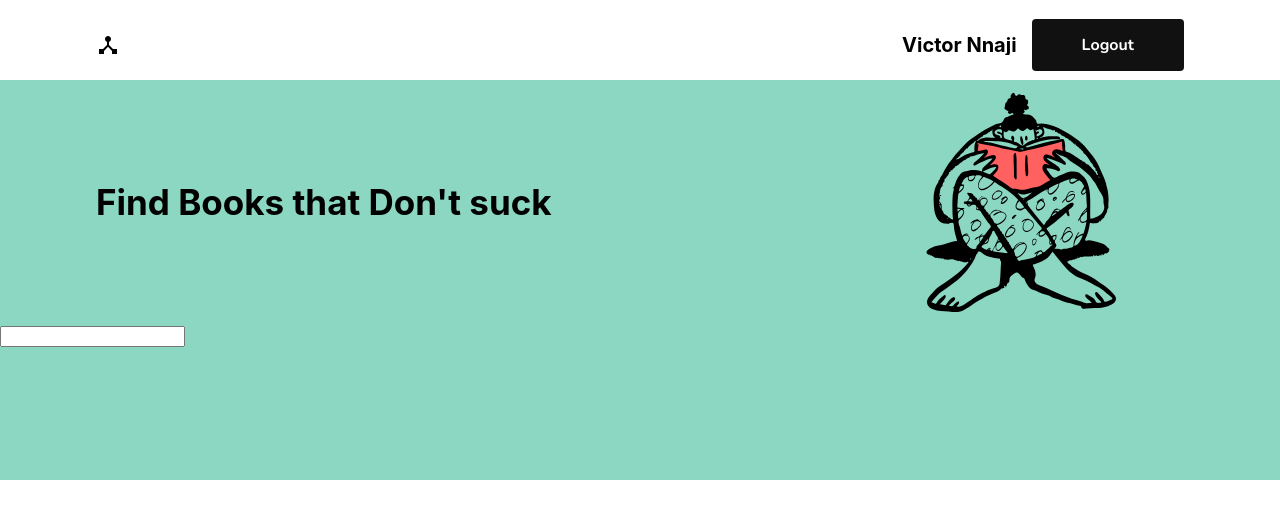
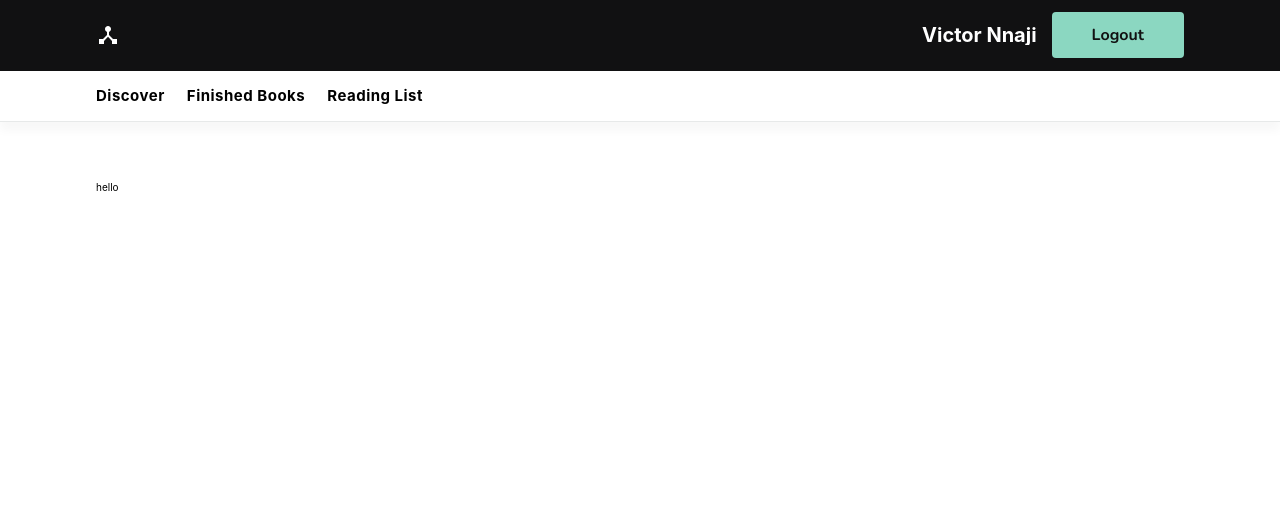
Before and after one commit to victornnaji/livre, a React (Create React App) app: page / in a window 1280 px wide. Shown: the top 518 px of the page. Built offline with nearby package versions, Linux system fonts and the light colour scheme.

Commit message:
build up sub nav and animations

```diff
--- a/src/Discover.js
+++ b/src/Main.js
@@ -2,22 +2,27 @@ import React from 'react'
 import styled from 'styled-components';
 import { AnimatePresence } from "framer-motion";
 import Nav from 'components/Nav';
-import Hero from 'components/Hero';
+import SubNav from 'components/SubNav';
+import { media, mixin } from 'styles';
 
-const Discover = () => {
+const Main= () => {
 
     return (
         <AnimatePresence exitBeforeEnter initial={true}>
+                <Nav/>
+                <SubNav />
             <DiscoverBookContainer>
-                <Nav/>
-                <Hero />
+                hello
             </DiscoverBookContainer>
         </AnimatePresence>
     )
 }
 
 const DiscoverBookContainer = styled.div`
+    ${mixin.container};
+    padding: 6rem 0;
 
+    ${media.phone`padding: 4rem 0`}
 `
 
-export default Discover
+export default Main
--- a/src/components/Hero.js
+++ b/src/components/Hero.js
@@ -1,7 +1,7 @@
 import HeroDoddle from 'assets/HeroDoddle'
 import React from 'react'
 import styled from 'styled-components'
-import { mixin, theme } from 'styles'
+import { media, mixin, theme } from 'styles'
 import {motion} from "framer-motion"
 
 const imagevariant = {
@@ -42,7 +42,8 @@ const Hero = () => {
 
           <div className="text-doddle-area">
             <motion.div variants={theme.variants} className="text">
-              Find Books that Don't suck
+              Find Books
+              <div>that <span className="text-underline">Don't suck</span></div>
             </motion.div>
 
             <motion.div variants={imagevariant} className="doddle">
@@ -69,10 +70,12 @@ const StyledHero = styled.div`
         .doddle{
             width: 30%;
             height: 100%;
+
+            ${media.phablet`display: none`}
         }
 
         .text{
-            font-size: 3.5rem;
+            font-size: 7rem;
             font-weight: 700;
         }
    }
--- a/src/components/Nav.js
+++ b/src/components/Nav.js
@@ -5,7 +5,7 @@ import { media, mixin, theme } from 'styles'
 import {motion} from 'framer-motion'
 import { StyledButton } from './Button'
 
-const parentVariants = {
+export const parentVariants = {
     exit: {
       transition: { staggerChildren: 1.05, staggerDirection: -1 },
     },
@@ -46,12 +46,17 @@ const Nav = () => {
 
 const StyledNavBar = styled.nav`
     height: 7rem;
-    margin-top: 1rem;
+    background-color: ${theme.colors.primary};
+    color: #fff;
 
     .nav-contents{
         height: 100%;
         ${mixin.flexBetween}
         ${mixin.container}
+
+        .logo{
+            fill: #fff;
+        }
     }
 
     .user{
@@ -76,6 +81,13 @@ const StyledNavBar = styled.nav`
     }
 `
 const NavStyledButton = styled(StyledButton)`
+    padding: 1.2rem 4rem;
     ${media.phablet`padding: 1rem 2.5rem; font-size: 1.4rem`}
+    color: ${theme.colors.primary};
+    background-color: ${theme.colors.tertiary};
+
+    &:hover{
+       background-color: ${theme.colors.darkTertiary};
+    }
 `
 export default Nav
--- /dev/null
+++ b/src/components/SubNav.js
@@ -0,0 +1,107 @@
+import React from 'react'
+import styled from 'styled-components'
+import { media, mixin, theme } from 'styles';
+import {motion} from 'framer-motion';
+import {parentVariants} from './Nav'
+
+
+
+const SubNav = () => {
+
+    const subMenus = [
+        {
+            title: 'Discover',
+            link: 'discover',
+        },
+        {
+            title: 'Finished Books',
+            link: 'finished'
+        },
+        {
+            title: 'Reading List',
+            link: 'list',
+        }
+    ]
+    return (
+        <StyledSubNav>
+            <motion.div
+            className="nav-content"
+            initial="initial"
+            animate="enter"
+            exit="exit" variants={parentVariants}>
+                {subMenus && subMenus.map((menuItem, index) => (
+                    <MenuItems key={menuItem.link+index} title={menuItem.title} link={menuItem.link} active={index === 0 ? 'active' : null}/>
+                ))}
+            </motion.div>
+        </StyledSubNav>
+    )
+}
+
+const MenuItems = ({title, link, active}) => (
+    <StyledMenuItem className={active ? 'active-menu': null}>
+        <motion.span variants={theme.variants}>{title}</motion.span>
+    </StyledMenuItem>
+)
+
+const StyledMenuItem = styled.a`
+    font-size: 1.5rem;
+    list-style: none;
+    margin-right: 2.2rem;
+    cursor: pointer;
+    letter-spacing: 0.5px;
+    line-height: 2.2rem;
+    white-space: nowrap;
+    ${mixin.flexCenter};
+    height: 100%;
+    text-align: center;
+    font-weight: 700;
+    position: relative;
+    overflow: hidden;
+
+    &::after{
+        display: block;
+        content: '';
+        height: 2px;
+        background-color: ${theme.colors.primary};
+        position: absolute;
+        bottom: 0;
+        width: 100%;
+        transform: translateX(-101%);
+    }
+
+    &:hover::after{
+        transition: transform 0.3s ${theme.easing};
+        transform: translateX(0);
+    }
+
+    .active-menu::after{
+        transition: transform 0.3s ${theme.easing};
+        transform: translateX(100%);
+    }
+
+    /* border-bottom: ${props => props.active ? `3px solid ${theme.colors.primary}` : null}; */
+
+
+    &:first-child{
+        padding-left: 0;
+    }
+
+    ${media.phone`margin-right: 1rem; font-size: 1.3rem`}
+`;
+
+const StyledSubNav = styled.div`
+    height: 5rem;
+    border-top: 1px solid ${theme.colors.primary};
+    box-shadow: rgba(0, 0, 0, 0.03) 0px 9px 9px;
+    border-bottom: 0.5px solid rgba(25, 39, 45, 0.1);
+
+    .nav-content{
+        ${mixin.flexCenter};
+        height: 100%;
+        ${mixin.container}
+        justify-content: flex-start;
+        ${media.phone`justify-content: center;`}
+    }
+`;
+
+export default SubNav
--- a/src/index.js
+++ b/src/index.js
@@ -3,7 +3,7 @@ import ReactDOM from 'react-dom';
 import './index.css';
 // import App from './App';
 import reportWebVitals from './reportWebVitals';
-import Discover from 'Discover';
+import Main from 'Main';
 
 const {worker} = require('./test/server');
 worker.start();
@@ -12,7 +12,7 @@ worker.start();
 ReactDOM.render(
   <React.StrictMode>
     {/* <App /> */}
-    <Discover />
+    <Main />
   </React.StrictMode>,
   document.getElementById('root')
 );
--- a/src/styles/theme.js
+++ b/src/styles/theme.js
@@ -1,10 +1,9 @@
-import { mixin } from "styles";
-
 const theme = {
     colors: {
         primary : '#111112',
         secondary: '#ff6161',
         tertiary : '#8BD7C1',
+        darkTertiary: '#56c4a4',
     },
     fonts: {
         Nunito : 'Nunito, sans-serif',
@@ -28,7 +27,9 @@ const theme = {
                 y: { stiffness: 1000, velocity: -100,  duration: .9, ease: [0.43, 0.13, 0.23, 0.96] }
             }
         }
-    }
+    },
+    easing: "cubic-bezier(0.645, 0.045, 0.355, 1)",
+    // boxShadow : `0 10px 30px -15px #fff`,
 }
 
 export default theme;
```
Also changed, not shown: src/Pages.js/Discover.js (added, +11 -0 lines), 1 other file (tests, documents, lock files or other folders).
